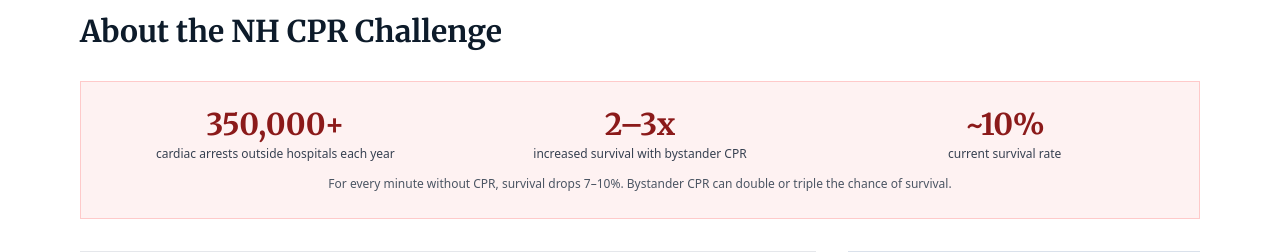
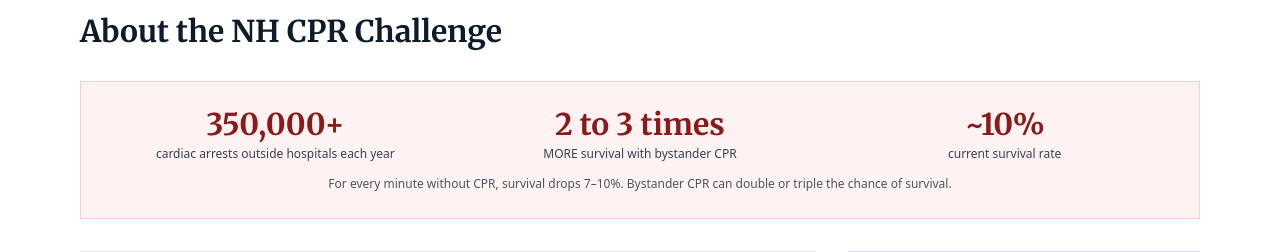
Before and after one commit to cmaidmentnh/nh-cpr-challenge, a Flask app: page /about in a window 1280 px wide. Shown: the part 123-375 px from the top of the page. Run offline with Flask 3, Linux system fonts and the light colour scheme; some libraries are stand-ins or nearby versions.

Commit message:
Change "2-3x" stat to "2 to 3 times MORE survival with bystander CPR"
Co-Authored-By: Claude Opus 4.6 (1M context) <noreply@anthropic.com>

```diff
--- a/templates/about.html
+++ b/templates/about.html
@@ -14,8 +14,8 @@
                 <p class="text-gray-700 text-xs mt-1">cardiac arrests outside hospitals each year</p>
             </div>
             <div>
-                <p class="text-xl md:text-3xl font-bold text-cpr-red font-serif">2&ndash;3x</p>
-                <p class="text-gray-700 text-xs mt-1">increased survival with bystander CPR</p>
+                <p class="text-xl md:text-3xl font-bold text-cpr-red font-serif">2 to 3 times</p>
+                <p class="text-gray-700 text-xs mt-1">MORE survival with bystander CPR</p>
             </div>
             <div>
                 <p class="text-xl md:text-3xl font-bold text-cpr-red font-serif">~10%</p>
--- a/templates/index.html
+++ b/templates/index.html
@@ -64,8 +64,8 @@
                 <p class="text-white/70 text-xs">cardiac arrests per year</p>
             </div>
             <div>
-                <p class="text-lg md:text-2xl font-bold font-serif">2&ndash;3x</p>
-                <p class="text-white/70 text-xs">survival with bystander CPR</p>
+                <p class="text-lg md:text-2xl font-bold font-serif">2 to 3 times</p>
+                <p class="text-white/70 text-xs">MORE survival with bystander CPR</p>
             </div>
             <div>
                 <p class="text-lg md:text-2xl font-bold font-serif">15 min</p>
```
